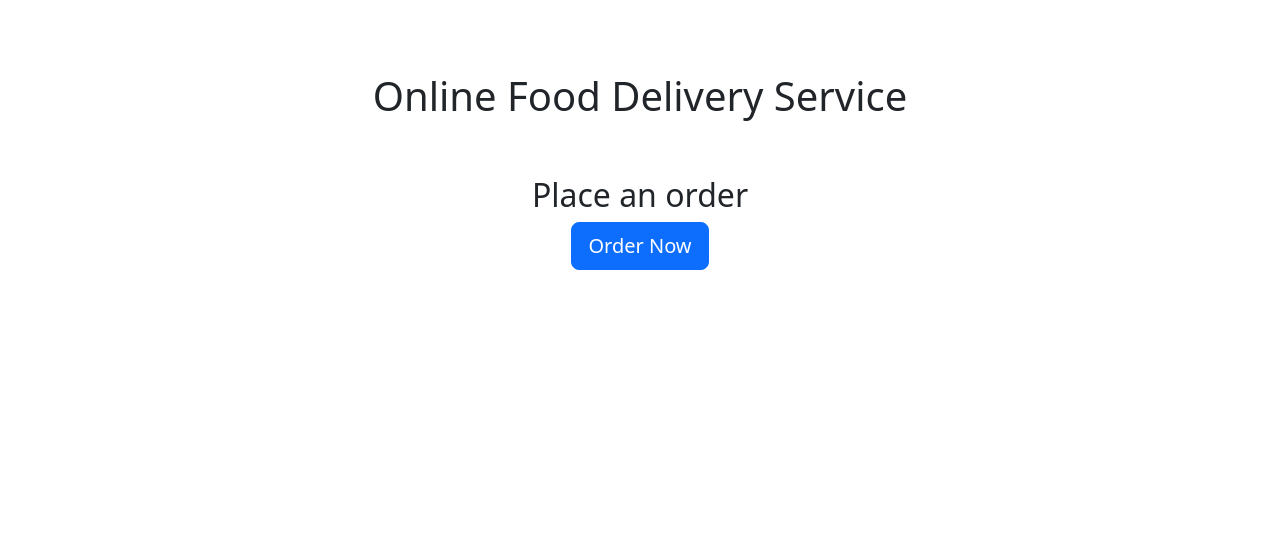
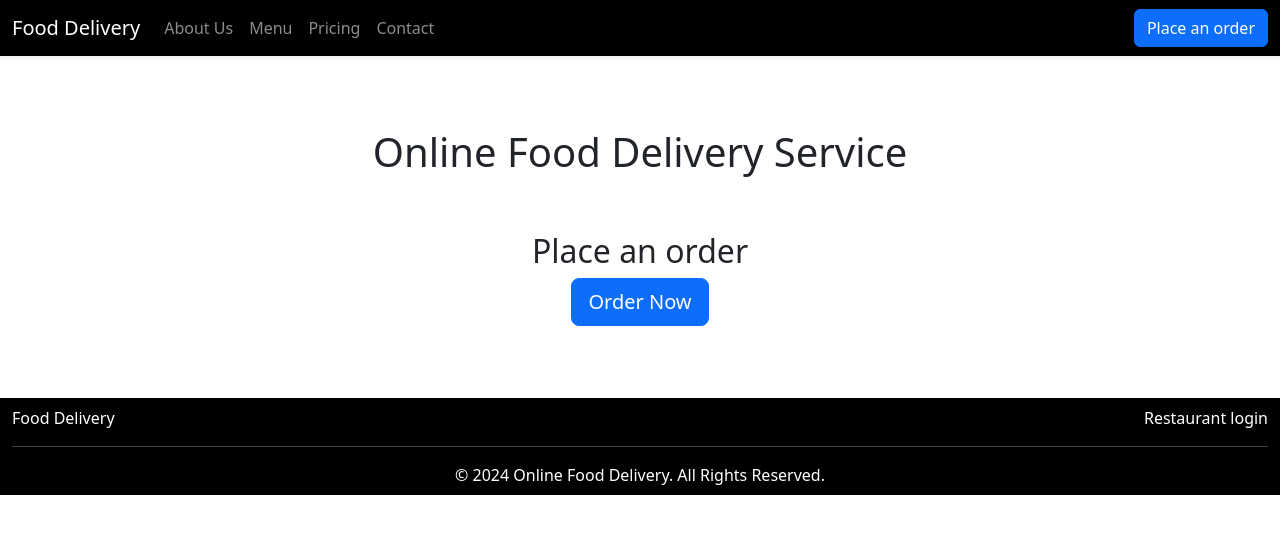
Before and after one commit to Hasan082/Django-food-delivery-app, a Django app: page / in a window 1280 px wide. Shown: the top 534 px of the page. Run offline with Django 4.2, Linux system fonts and the light colour scheme.

Commit message:
Header and Footer Added

```diff
--- a/fooddelivery/customer/templates/customer/base.html
+++ b/fooddelivery/customer/templates/customer/base.html
@@ -12,9 +12,14 @@
 </head>
 
 <body>
+    {% include 'customer/nav.html' %}
+
     {% block content %}
 
     {% endblock %}
+
+    {% include 'customer/footer.html' %}
+
     <script src="https://ajax.googleapis.com/ajax/libs/jquery/3.7.1/jquery.min.js"></script>
     <script src="https://cdn.jsdelivr.net/npm/bootstrap@5.0.2/dist/js/bootstrap.bundle.min.js"></script>
 </body>
--- /dev/null
+++ b/fooddelivery/customer/templates/customer/footer.html
@@ -0,0 +1,16 @@
+<footer class="bg-black text-white pt-2 pb-2">
+    <div class="container-fluid">
+        <div class="row justify-content-between d-flex align-items-center">
+            <div class="col-md-6 ">
+                <a class="text-white text-decoration-none" href="{% url 'index' %}">Food Delivery</a>
+            </div>
+            <div class="col-md-6 text-end">
+                <a href="#" class="link-underline-opacity-0 text-decoration-none text-white">Restaurant login</a>
+            </div>
+        </div>
+        <hr>
+        <div class="row text-center ">
+            <p class="fs-6 m-0">© 2024 Online Food Delivery. All Rights Reserved.</p>
+        </div>
+    </div>
+</footer>
--- /dev/null
+++ b/fooddelivery/customer/templates/customer/nav.html
@@ -0,0 +1,34 @@
+
+<nav class="navbar navbar-expand-lg bg-black navbar-dark sticky-md-top shadow-sm">
+    <div class="container-fluid">
+      <a class="navbar-brand" href="{% url 'index' %}">Food Delivery</a>
+      <button class="navbar-toggler" type="button" data-bs-toggle="collapse" data-bs-target="#navbarSupportedContent" aria-controls="navbarSupportedContent" aria-expanded="false" aria-label="Toggle navigation">
+        <span class="navbar-toggler-icon"></span>
+      </button>
+      <div class="collapse navbar-collapse" id="navbarSupportedContent">
+        <ul class="navbar-nav me-auto mb-2 mb-lg-0">
+          <li class="nav-item">
+            <a class="nav-link" href="{% url 'about' %}">About Us</a>
+          </li>
+          <li class="nav-item">
+            <a class="nav-link" href="#">Menu</a>
+          </li>
+          <li class="nav-item">
+            <a class="nav-link" href="#">Pricing</a>
+          </li>
+          <li class="nav-item">
+            <a class="nav-link" href="#">Contact</a>
+          </li>
+        </ul>
+        <!-- <form class="d-flex" role="search">
+          <input class="form-control me-2" type="search" placeholder="Search" aria-label="Search">
+          <button class="btn btn-outline-success" type="submit">Search</button>
+        </form> -->
+        <ul class="navbar-nav">
+          <li class="nav-item">
+            <a class="btn btn-primary btn-md" href="#">Place an order</a>
+          </li>
+        </ul>
+      </div>
+    </div>
+  </nav>
```
